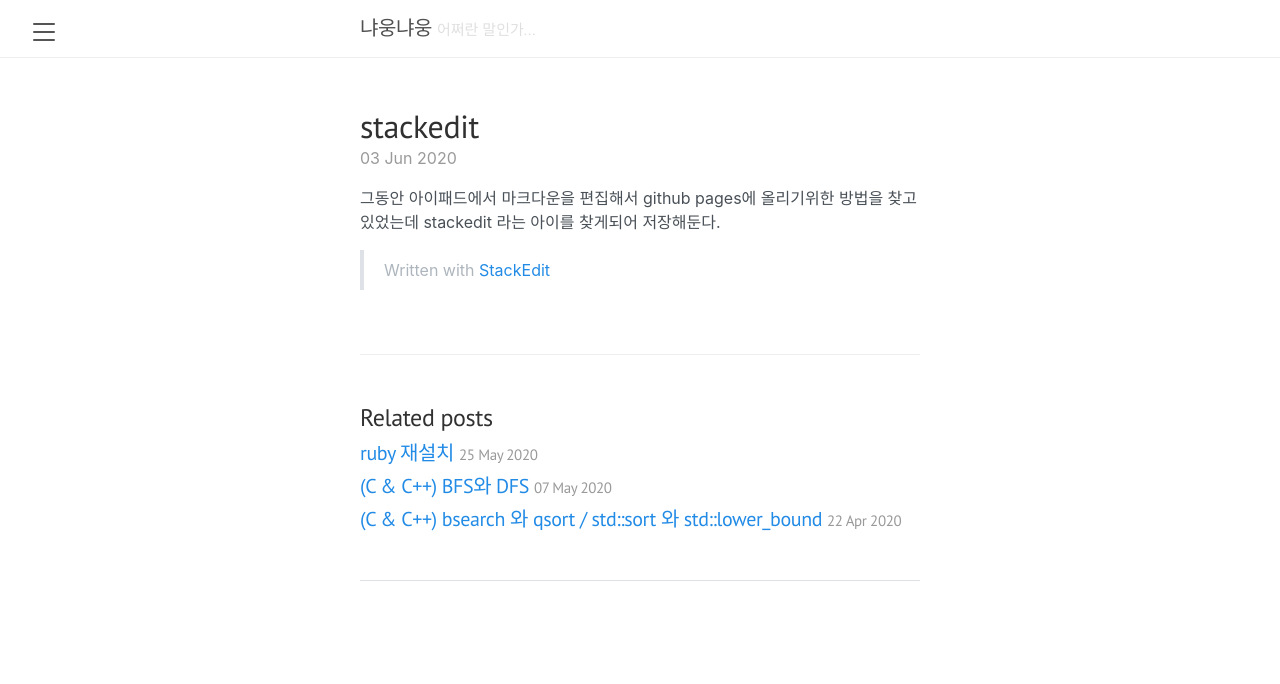
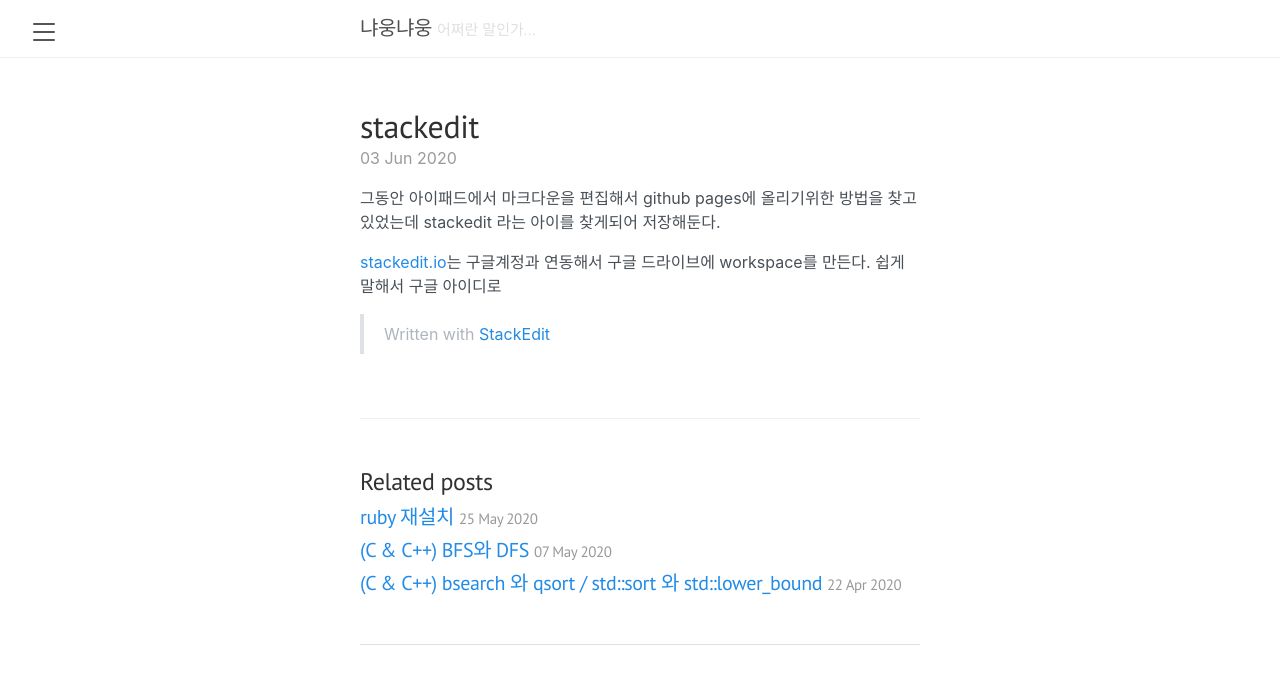
Before and after one commit to nyaooooong/nyaooooong.github.io, a Jekyll site: the page built from _posts/2020-06-03-1.md, in a window 1280 px wide. Shown: the top 684 px of the page. Built offline with Jekyll 4.4.1, drawn with Linux system fonts in a browser that asks for light colours.

Commit message:
_posts/2020-06-03-1.md updated from https://stackedit.io/

```diff
--- a/_posts/2020-06-03-1.md
+++ b/_posts/2020-06-03-1.md
@@ -9,7 +9,10 @@ published: true
 ---
 그동안 아이패드에서 마크다운을 편집해서 github pages에 올리기위한 방법을 찾고 있었는데 stackedit 라는 아이를 찾게되어 저장해둔다.
 
+[stackedit.io](https://stackedit.io)는 구글계정과 연동해서 구글 드라이브에 workspace를 만든다. 쉽게 말해서 구글 아이디로
+
 > Written with [StackEdit](https://stackedit.io/)
 <!--stackedit_data:
-eyJoaXN0b3J5IjpbLTY3MTIxOTYzMiwtMTYyOTIyMzE0MV19
+eyJoaXN0b3J5IjpbMzA2MzgxMjM0LC02NzEyMTk2MzIsLTE2Mj
+kyMjMxNDFdfQ==
 -->
```
